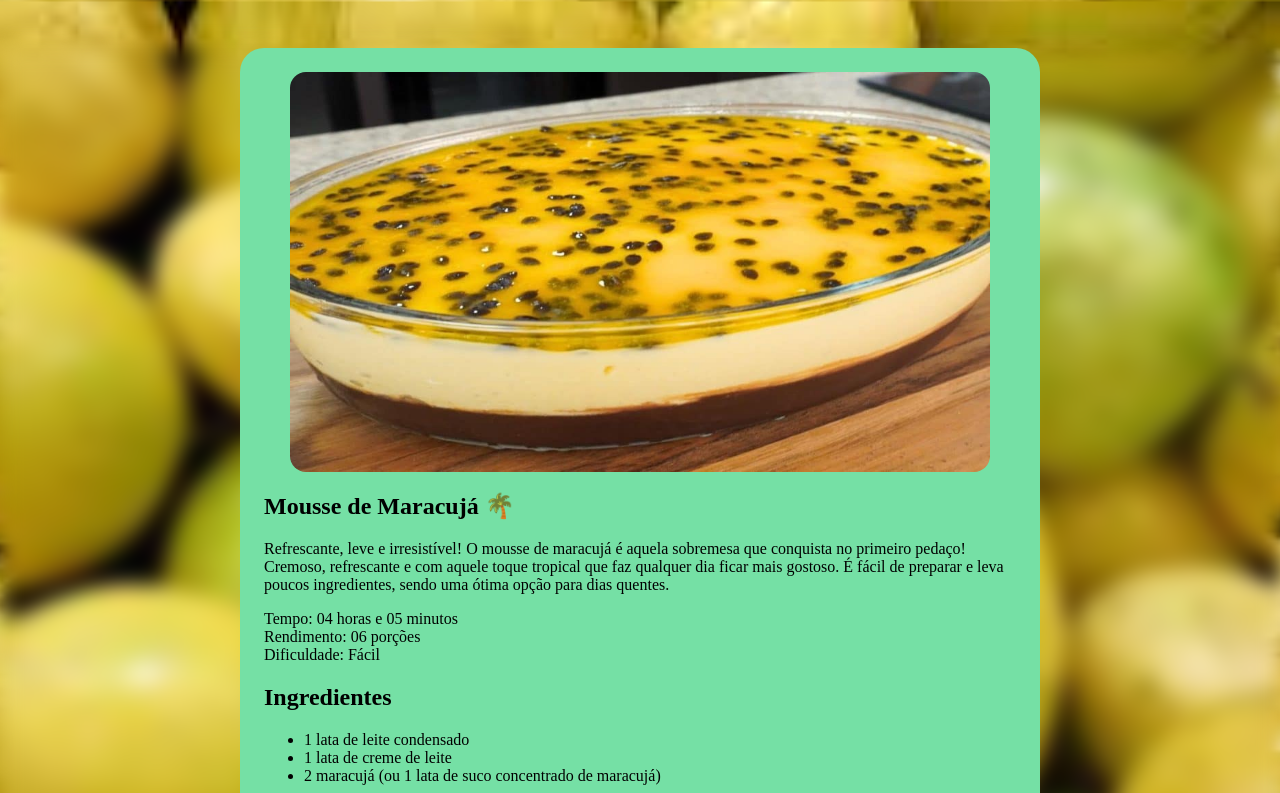
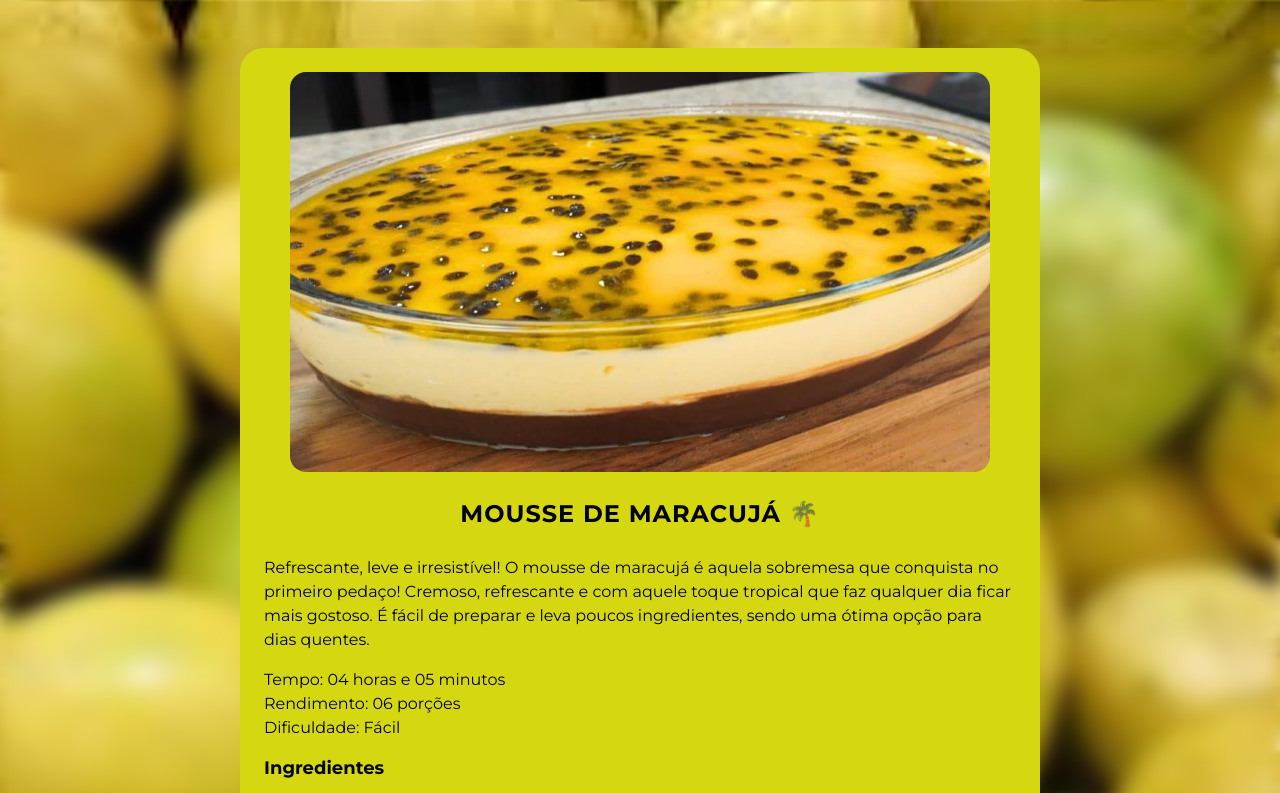
Before and after one commit to perdigaa/receitas-de-mousse, a plain HTML site: page index.html in a window 1280 px wide. Shown: the top 793 px of the page. Drawn offline with Linux system fonts and the light colour scheme.

Commit message:
Editing the text fonts

```diff
--- a/index.html
+++ b/index.html
@@ -6,6 +6,12 @@
   <title>Receitas de Mousse</title>
 
   <link rel="stylesheet" href="style.css">
+
+  <!--Google Fotns - Montserrat-->
+  <link rel="preconnect" href="https://fonts.googleapis.com">
+<link rel="preconnect" href="https://fonts.gstatic.com" crossorigin>
+<link href="https://fonts.googleapis.com/css2?family=Montserrat:wght@100..900&display=swap" rel="stylesheet">
+
 </head>
 <body>
 
@@ -15,7 +21,7 @@
     <img src="/assets/mousse2.jpg" alt="Mousse de maracujá">
     <main id="maracuja">
       <section id="about">
-        <h1 id="title">Mousse de Maracujá 🌴</h1>
+        <h1 id="title">MOUSSE DE MARACUJÁ 🌴</h1>
         <p>
           Refrescante, leve e irresistível! O mousse de maracujá é aquela sobremesa que conquista no primeiro pedaço! Cremoso, refrescante e com aquele toque tropical que faz qualquer dia ficar mais gostoso. É fácil de preparar e leva poucos ingredientes, sendo uma ótima opção para dias quentes.
         </p>
--- a/style.css
+++ b/style.css
@@ -1,3 +1,7 @@
+li {
+  line-height: 175%;
+}
+
 body {
   margin: 0;
   padding: 0;
@@ -5,6 +9,8 @@ body {
   background-image: url(assets/maracuja1.jpg);
   background-size: cover;
   height: 100vh;
+  line-height: 150%;
+  color: black;
 }
 
 body::before {
@@ -17,8 +23,14 @@ body::before {
   z-index: -1;
 }
 
+h1 {
+  padding: 10px;
+  text-align: center;
+  letter-spacing: 1px;
+}
+
 #page1 {
-  background-color: #75e0a5;
+  background-color: #d5d811;
   width: 800px;
   box-sizing: border-box;
   border-radius: 24px;
@@ -27,7 +39,11 @@ body::before {
   display: flex;
   flex-direction: column;
   align-items: center;
+  font-family: "Montserrat", serif;
+}
 
+h2 {
+  font-size: 18px;
 }
 
 img {
```
